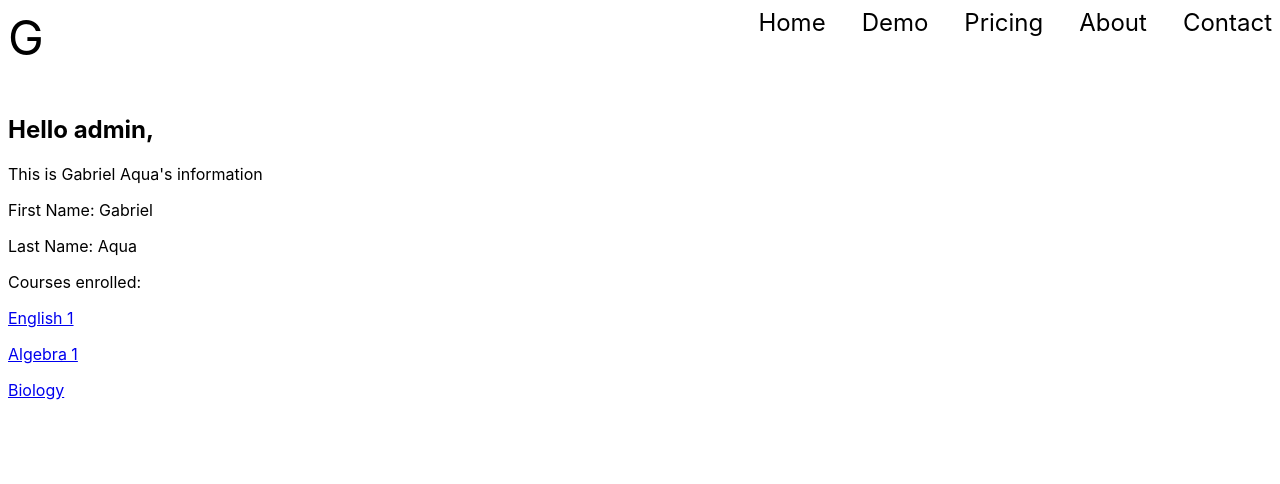
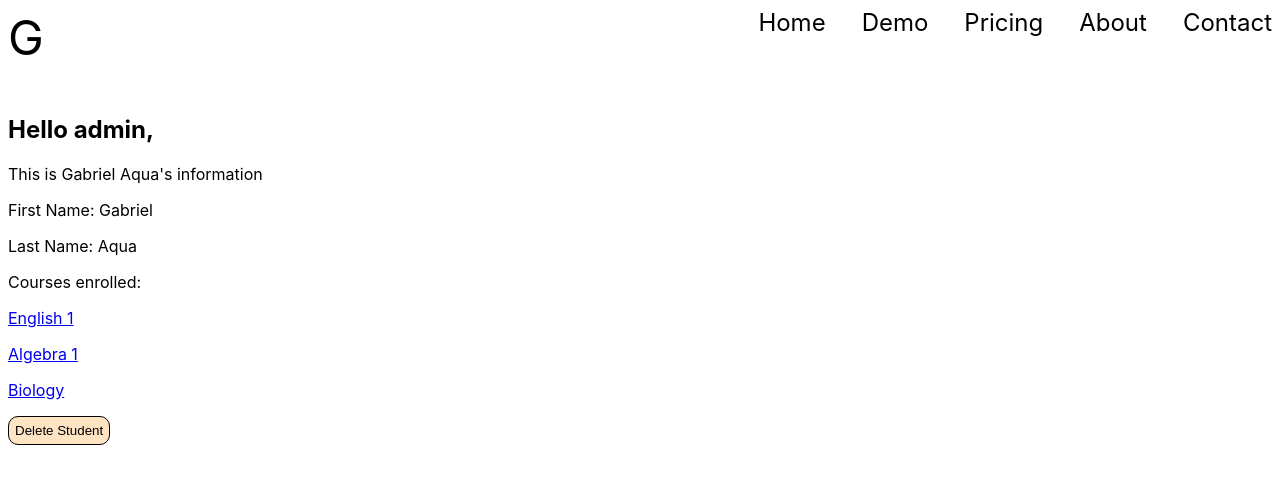
Before and after one commit to yusufalp/gleamsis-client, a React (Create React App) app: page /students/1 in a window 1280 px wide. Shown: the top 484 px of the page. Built offline with nearby package versions, Linux system fonts and the light colour scheme.

Commit message:
Added delete student function

```diff
--- a/src/Students/Student.js
+++ b/src/Students/Student.js
@@ -4,6 +4,23 @@ import DataContext from '../DataContext';
 
 class Student extends React.Component {
   static contextType = DataContext;
+  state = {
+    showMessage: false,
+    message: ''
+  }
+  handleDeleteStudent(student) {
+    let answer = prompt('BE CAREFUL! If you delete a student, they will be removed from all the courses they are registered. Do you want to confirm delete student? (Yes/No)')
+    if (answer.toLowerCase().trim() === 'yes') {
+      this.context.deleteStudent(student)
+      this.props.history.push('/deleted')
+    } else {
+      this.setState({
+        showMessage: true,
+        message: 'Student is NOT deleted'
+      })
+    }
+  }
+
   render() {
     let student = this.context.students.find(student => student.id === Number(this.props.match.params.id))
     let courses = this.context.students.filter(course => course.firstName === student.firstName)
@@ -24,6 +41,8 @@ class Student extends React.Component {
         {enrolledCourses.map((course, i) =>
           <p key={i}><Link to={`/courses/${course.id}`}>{course.name}</Link></p>
         )}
+        <button className='btn-teacher' onClick={e => this.handleDeleteStudent(student)}>Delete Student</button>
+        <p className={`${this.state.showMessage ? "" : "hidden"}`}>{this.state.message}</p>
       </div>
     )
   }
```
